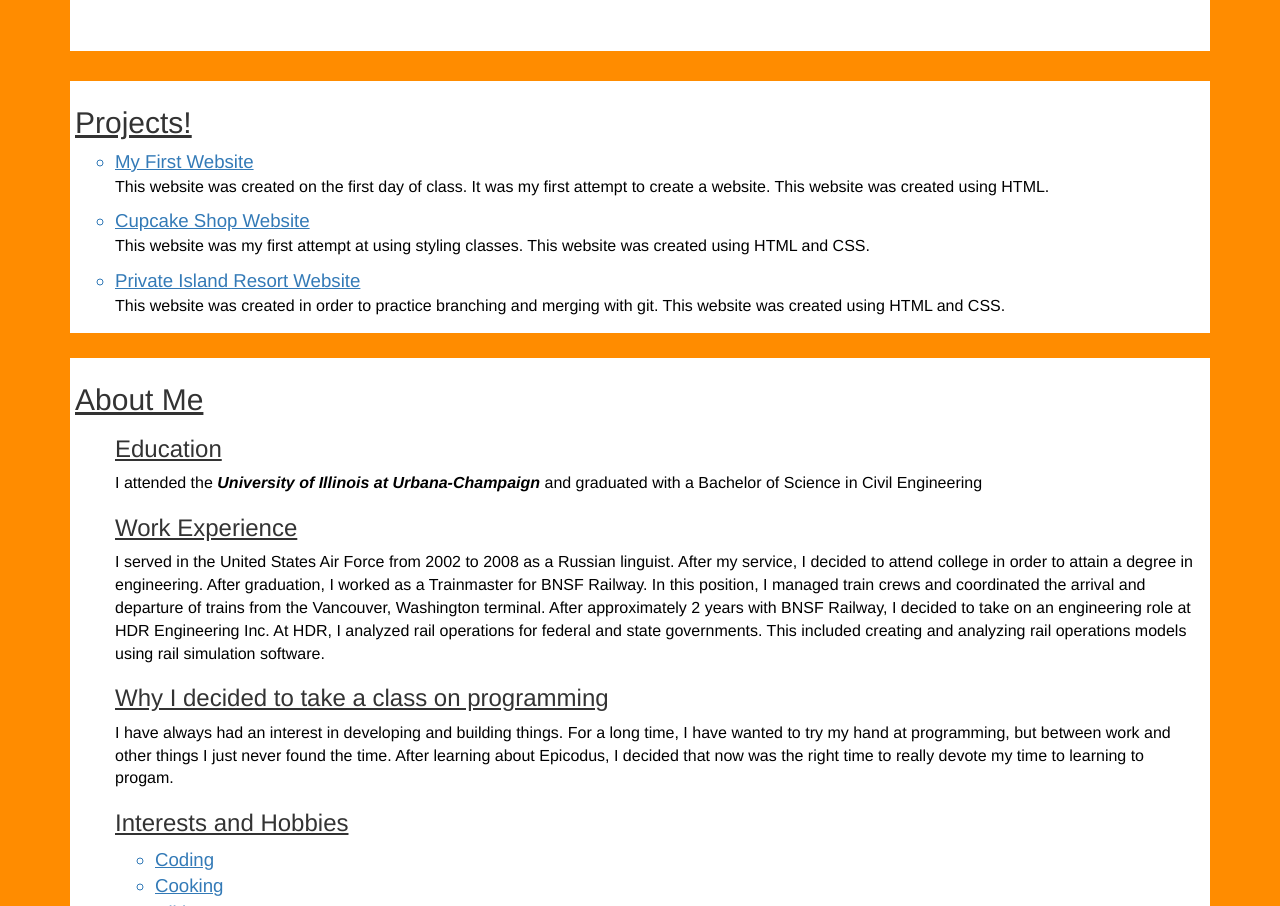
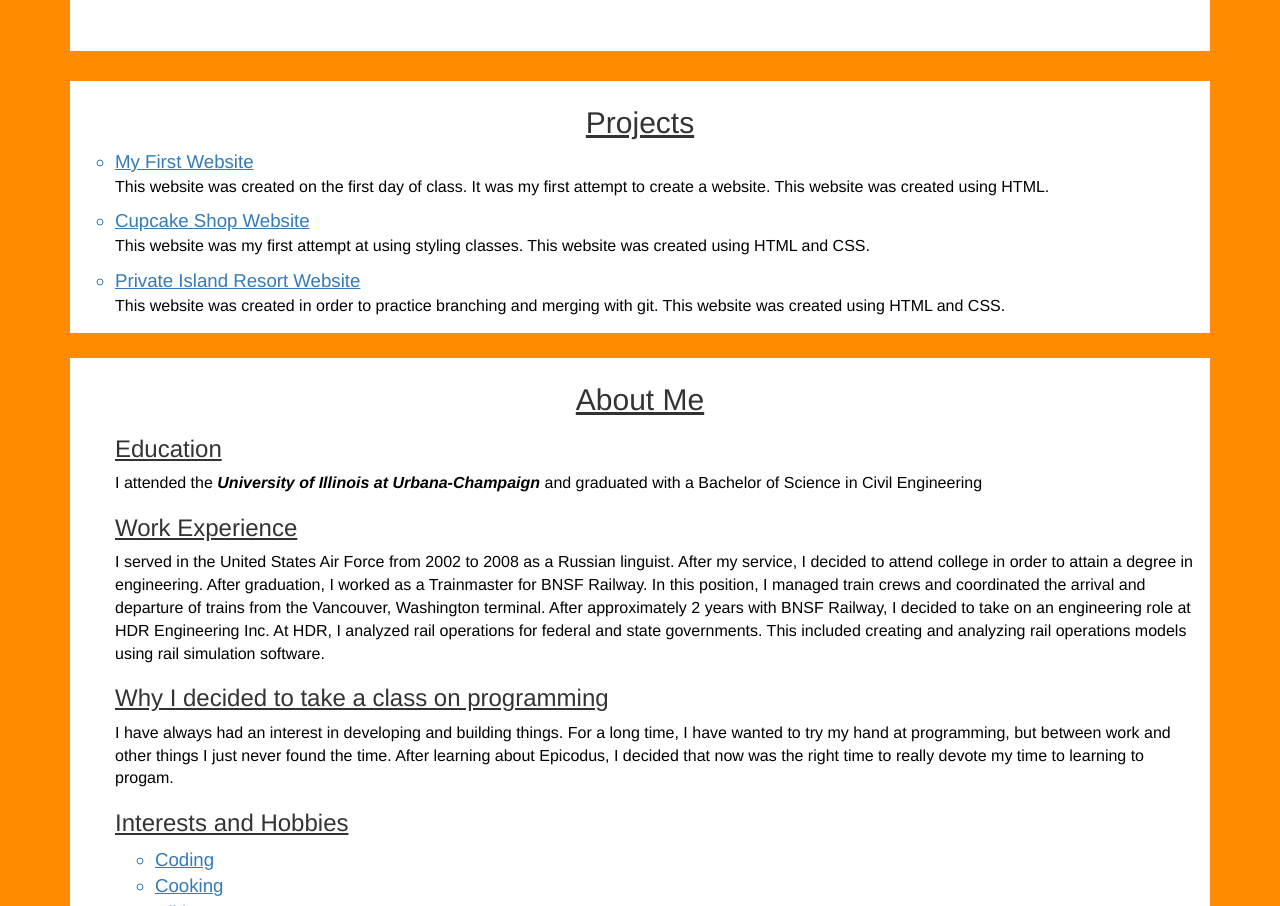
Before and after one commit to crneff84/Portfolio, a plain HTML site: page index.html in a window 1280 px wide. Shown: the part 820-1726 px from the top of the page. Drawn offline with Linux system fonts and the light colour scheme.

Commit message:
Fixed grammar error

```diff
--- a/index.html
+++ b/index.html
@@ -24,7 +24,7 @@
       </div>
 
         <div id="projects">
-          <h2>Projects!</h2>
+          <h2 class ="text-center">Projects</h2>
             <ul>
               <a target="_blank" href="https://crneff84.github.io/my-first-webpage/"><li>My First Website</li></a>
                 <p>This website was created on the first day of class. It was my first attempt to create a website. This website was created using HTML.</p>
@@ -36,7 +36,7 @@
         </div>
 
       <div id="aboutme">
-          <h2>About Me</h2>
+          <h2 class="text-center">About Me</h2>
             <ul>
               <h3>Education</h3>
               <p>I attended the <em><span class="important">University of Illinois at Urbana-Champaign</span></em> and graduated with a Bachelor of Science in Civil Engineering</p>
@@ -44,6 +44,7 @@
               <p>I served in the United States Air Force from 2002 to 2008 as a Russian linguist. After my service, I decided to attend college in order to attain a degree in engineering. After graduation, I worked as a Trainmaster for BNSF Railway. In this position, I managed train crews and coordinated the arrival and departure of trains from the Vancouver, Washington terminal. After approximately 2 years with BNSF Railway, I decided to take on an engineering role at HDR Engineering Inc. At HDR, I analyzed rail operations for federal and state governments. This included creating and analyzing rail operations models using rail simulation software.</p>
               <h3>Why I decided to take a class on programming</h3>
               <p>I have always had an interest in developing and building things. For a long time, I have wanted to try my hand at programming, but between work and other things I just never found the time. After learning about Epicodus, I decided that now was the right time to really devote my time to learning to progam.</p>
+
 
               <h3>Interests and Hobbies</h3>
                 <ul>
```
